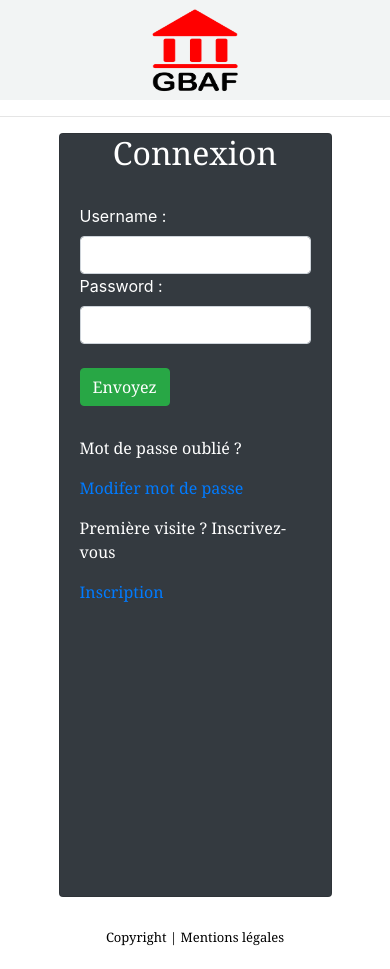
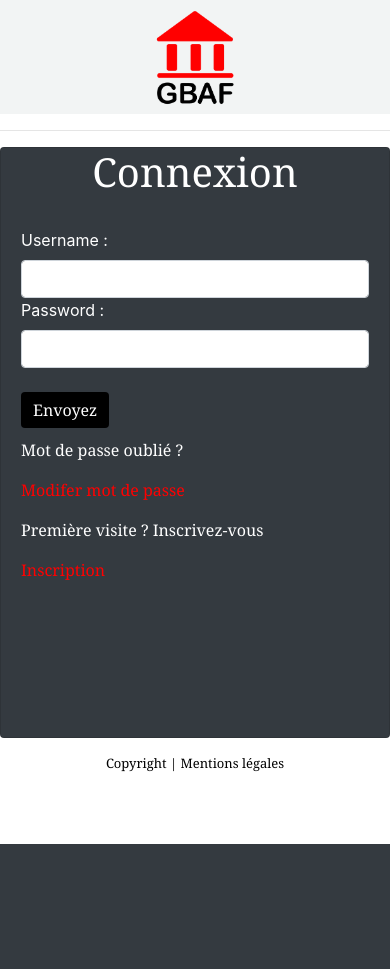
Before and after one commit to Aure31880/GBAF, a PHP site: page /connexion.php in a window 390 px wide. After the commit the page ends 844 px from the top, so only its background shows below. Run offline with PHP 8.4, Linux system fonts and the light colour scheme.

Commit message:
modification demandé

```diff
--- a/changeprofil.php
+++ b/changeprofil.php
@@ -2,7 +2,7 @@
 session_start();
 ?>
 
-<html>
+<html lang="fr">
 
 <head>
     <title>Modifier profil</title>
--- a/connexion.php
+++ b/connexion.php
@@ -6,9 +6,11 @@ session_start();
 <hr>
 
 <?php ob_start(); ?>
-    <div class="card text-white bg-dark mb-3" id="card-connect">
+    <div class="card text-white bg-dark mb-3" id="card-1">
         <form method="post" action="connexion_post.php">
-            <h2 class="card-title">Connexion</h2>
+            <div class="card-title">
+                <h1>Connexion</h1>
+            </div>
             <div class="card-body">
                 <div class="form-group">
                     <label for="username">Username</label> :
@@ -19,17 +21,17 @@ session_start();
                     <button type="submit" class="btn btn-success" name="forminscription">Envoyez</button><br>
                     <div class="content-card">
                         <p class="contenu texte-blanc">Mot de passe oublié ?</p>
-                        <p class="contenu texte-blanc"><a href="verifyuser.php" class="bouton blanc large">Modifer mot
+                        <p class="contenu texte-blanc"><a href="verifyuser.php" class="bouton-redirection">Modifer mot
                                 de passe</a></p>
                         <p class="contenu texte-blanc">Première visite ? Inscrivez-vous</p>
                         <p class="contenu texte-blanc"><a href="inscription.php"
-                                class="bouton blanc large">Inscription</a></p>
+                                class="bouton-redirection">Inscription</a></p>
                     </div>
                 </div>
             </div>
         </form>
     </div>
 
-<?php $content = ob_get_clean(); ?>
-<?php require('view/frontend/template.php'); ?>
-<?php require('footer.php'); ?>
+    <?php $content = ob_get_clean(); ?>
+    <?php require('view/frontend/template.php'); ?>
+    <?php require('footer.php'); ?>
--- a/inscription.php
+++ b/inscription.php
@@ -2,9 +2,11 @@
 <?php     require('header.php'); ?>
 <hr>
 <?php ob_start(); ?>
-<div class="card text-white bg-dark mb-3">
+<div class="card text-white bg-dark mb-3" id="card-2">
     <div class="card-body">
-        <h2 class="card-title">Inscription</h2>
+        <div class="card-title">
+            <h1>Inscription</h1>
+        </div>
         <form method="post" action="inscription_post.php" enctype="multipart/form-data">
             <div class="form-group">
                 <label for="name">Nom</label> :
--- a/public/css/style.css
+++ b/public/css/style.css
@@ -31,14 +31,14 @@ a:hover {
 
 /* page accueil*/
 #logo-index {
-    width: 200px;
-    height: 200px;
+    width: 150px;
+    height: auto;
 }
 .img-thumbnail {
-    width: 200px;
-    height: 200px;
+    width: 150px;
+    height: auto;
 }
-.title-home h2{
+.title-home h1{
     text-align: center;
 }
 .card-2 {
@@ -51,7 +51,7 @@ a:hover {
 .card-body {
     height: 100%;
 }
-.card-title {
+.card-title h1 {
     text-align: center;
 }
  .form-group {
@@ -76,6 +76,22 @@ a:hover {
     margin-right: auto;
     width: 30%;
 }
+.btn.btn-success {
+    background-color: black;
+    color: white;
+    box-shadow: none;
+    border: none;
+    outline:0;
+}
+.btn.btn-success:hover {
+    background-color: rgba(255, 0, 0, 0.678);
+}
+.bouton-redirection {
+    color: red;
+}
+.bouton-redirection:hover {
+    color: black;
+}
 /*...fin...*/
 
 /* page profil */
@@ -270,13 +301,14 @@ text-align: center;
 /* page index, connexion et inscription */
 @media all and (max-width: 455px) {
     #logo-index {
-        width: 100px;
-        height: 100px;
+        width: 90px;
+        height: auto;
     }
    .card.text-white.bg-dark.mb-3 {
     margin-left: auto;
     margin-right: auto;
     width: 90%;
+    height: auto;
 }
 }
 @media screen and (max-width: 1200px) {
@@ -347,10 +383,20 @@ text-align: center;
     }
 }
 @media all and (max-width: 770px) {
-    .card.text-white.bg-dark.mb-3 {
+    #card-1 {
         margin-left: auto;
         margin-right: auto;
-        width: 70%;
+        height: 70%;
+        width: auto;
+        overflow-y: hidden;
+    }
+    #card-2 {
+        margin-left: auto;
+        margin-right: auto;
+        width: auto;
+    }
+    .content-card{
+        margin: 10px 0px;
     }
     #card-partenaire {
         height: 300px;
@@ -365,6 +411,16 @@ text-align: center;
         width: 80%;
        margin: auto;
     }
+    .footer-content {
+        text-align: center;
+        padding: 0 0 5px;
+        width:100%;
+        display:inline-block;
+        vertical-align:top;
+        font-size:13px;
+        color: black;
+
+    }
 }
 
 /*...fin...*/
--- a/view/frontend/template.php
+++ b/view/frontend/template.php
@@ -1,5 +1,5 @@
 <!DOCTYPE html>
-<html lang="en">
+<html lang="fr">
 <head>
     <meta charset="UTF-8">
     <meta name="viewport" content="width=device-width, initial-scale=1.0">
```
Also changed, not shown: other parts of public/css/style.css (+32 -13 lines), changepassword.php (+5 -7 lines), index.php (+4 -4 lines), pageacteur.php (+7 -6 lines), profil.php (+8 -7 lines), verifyuser.php (+6 -4 lines).
